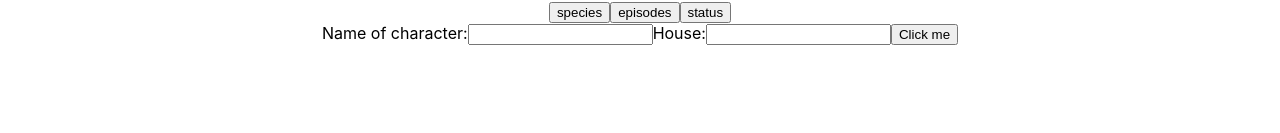
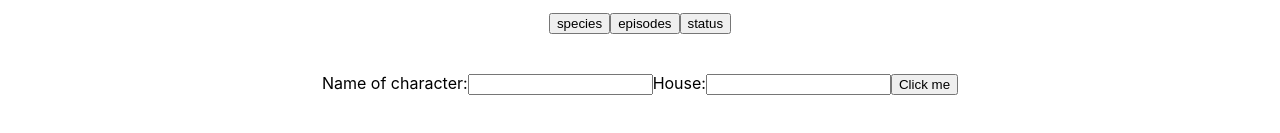
Before and after one commit to stschuessler/my-rick-and-morty-app, a React (Create React App) app: page / in a window 1280 px wide. Shown: the part 343-476 px from the top of the page. Built offline with nearby package versions, Linux system fonts and the light colour scheme.

Commit message:
Positioning form

```diff
--- a/src/App.js
+++ b/src/App.js
@@ -2,6 +2,7 @@ import './App.css'
 import Header from './app_components/header_component/Header'
 import Card from './app_components/card_component/Card'
 import Footer from './app_components/footer_component/Footer'
+import CreateCharacterForm from './app_components/Form'
 
 function App({ data }) {
   // toDo maps durchführen
@@ -32,6 +33,10 @@ function App({ data }) {
       <div className="Footer">
         <Footer />
       </div>
+
+      <div>
+        <CreateCharacterForm />
+      </div>
     </div>
   )
 }
--- a/src/app_components/footer_component/Footer.js
+++ b/src/app_components/footer_component/Footer.js
@@ -7,7 +7,6 @@ function Footer() {
       <button>species</button>
       <button>episodes</button>
       <button>status</button>
-      {CreateCharacterForm()}
     </footer>
   )
 }
```
